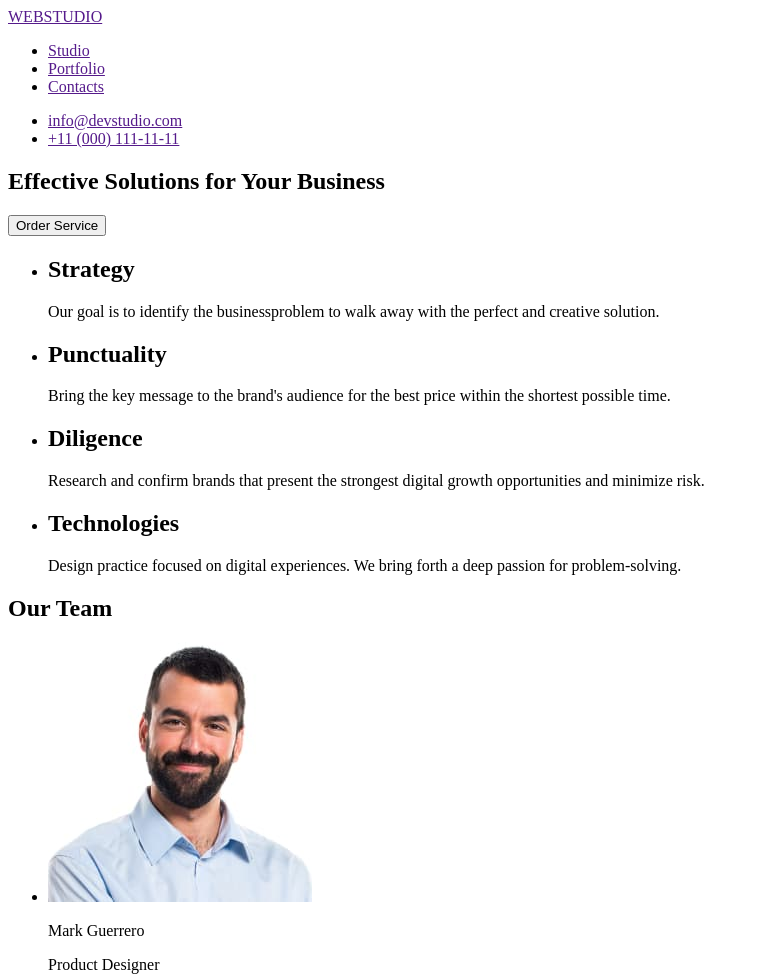
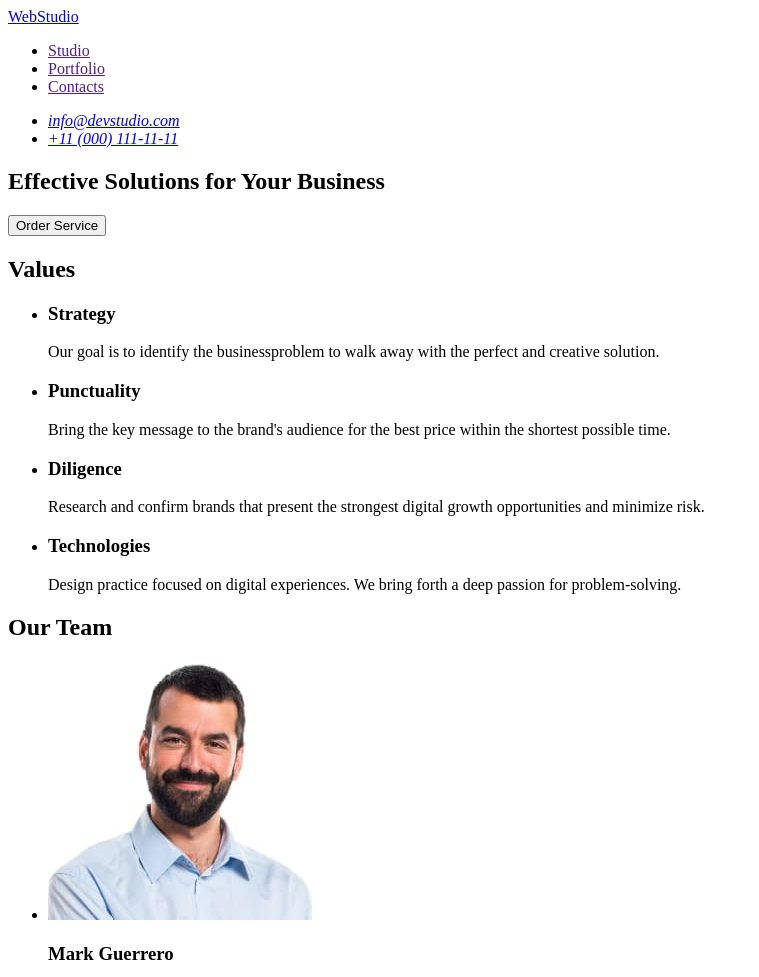
Before and after one commit to Fred15118/goit-markup-hw-01, a plain HTML site: page index.html in a window 1280 px wide. Shown: the top 977 px of the page, without its empty margins (0-759 px from the left). Drawn offline with Linux system fonts and the light colour scheme.

Commit message:
доопрацьовано

```diff
--- a/index.html
+++ b/index.html
@@ -7,18 +7,21 @@
 </head>
 <body>
     <header>
-        <a href="">WEBSTUDIO</a>
         <nav>
+            <a href="./index.html">WebStudio</a>
             <ul>
                 <li><a href="">Studio</a></li>
                 <li><a href="">Portfolio</a></li>
                 <li><a href="">Contacts</a></li>
             </ul>
         </nav>
-        <ul>
-            <li><a href="">info@devstudio.com</a></li>
-            <li><a href="">+11 (000) 111-11-11</a></li>
-        </ul>
+        <address>
+            <ul>
+                <li><a href="mailto:info@devstudio.com">info@devstudio.com</a></li>
+                <li><a href="tel:+110001111111">+11 (000) 111-11-11</a></li>
+            </ul>
+        </address>
+
     </header>
     <main>
         <section>
@@ -26,21 +29,22 @@
             <button type="button">Order Service</button>
         </section>
         <section>
+            <h2>Values</h2>
             <ul>
                 <li>
-                    <h2>Strategy</h2>
+                    <h3>Strategy</h3>
                     <p>Our goal is to identify the businessproblem to walk away with the perfect and creative solution. </p>
                 </li>
                 <li>
-                    <h2>Punctuality</h2>
+                    <h3>Punctuality</h3>
                     <p>Bring the key message to the brand's audience for the best price within the shortest possible time.</p>
                 </li>
                 <li>
-                    <h2>Diligence</h2>
+                    <h3>Diligence</h3>
                     <p>Research and confirm brands that present the strongest digital growth opportunities and minimize risk.</p>
                 </li>
                 <li>
-                    <h2>Technologies</h2>
+                    <h3>Technologies</h3>
                     <p>Design practice focused on digital experiences. We bring forth a deep passion for problem-solving.</p>
                 </li>
             </ul>
@@ -50,29 +54,29 @@
             <ul>
                 <li>
                     <img src="./images/teamcard1.jpg" alt="Portrait of Mark Guerrero" width="264" height="260">
-                    <p>Mark Guerrero</p>
+                    <h3>Mark Guerrero</h3>
                     <p>Product Designer</p>
                 </li>
                 <li>
                     <img src="./images/teamcard2.jpg" alt="Portrait of Tom Ford" width="264" height="260">
-                    <p>Tom Ford</p>
+                    <h3>Tom Ford</h3>
                     <p>Frontend Developer</p>
                 </li>
                 <li>
                     <img src="./images/teamcard3.jpg" alt="Portrait of Camila Garcia" width="264" height="260">
-                    <p>Camila Garcia</p>
+                    <h3>Camila Garcia</h3>
                     <p>Marketing</p>
                 </li>
                 <li>
                     <img src="./images/teamcard4.jpg" alt="Portrait of Daniel Wilson" width="264" height="260">
-                    <p>Daniel Wilson</p>
+                    <h3>Daniel Wilson</h3>
                     <p>UI Designer</p>
                 </li>
             </ul>
         </section>
     </main>
     <footer>
-        <a href="">WEBSTUDIO</a>
+        <a href="./index.html">WebStudio</a>
         <p>Increase the flow of customers and sales for your business with digital marketing & growth solutions.</p>
     </footer>
 </body>
```
